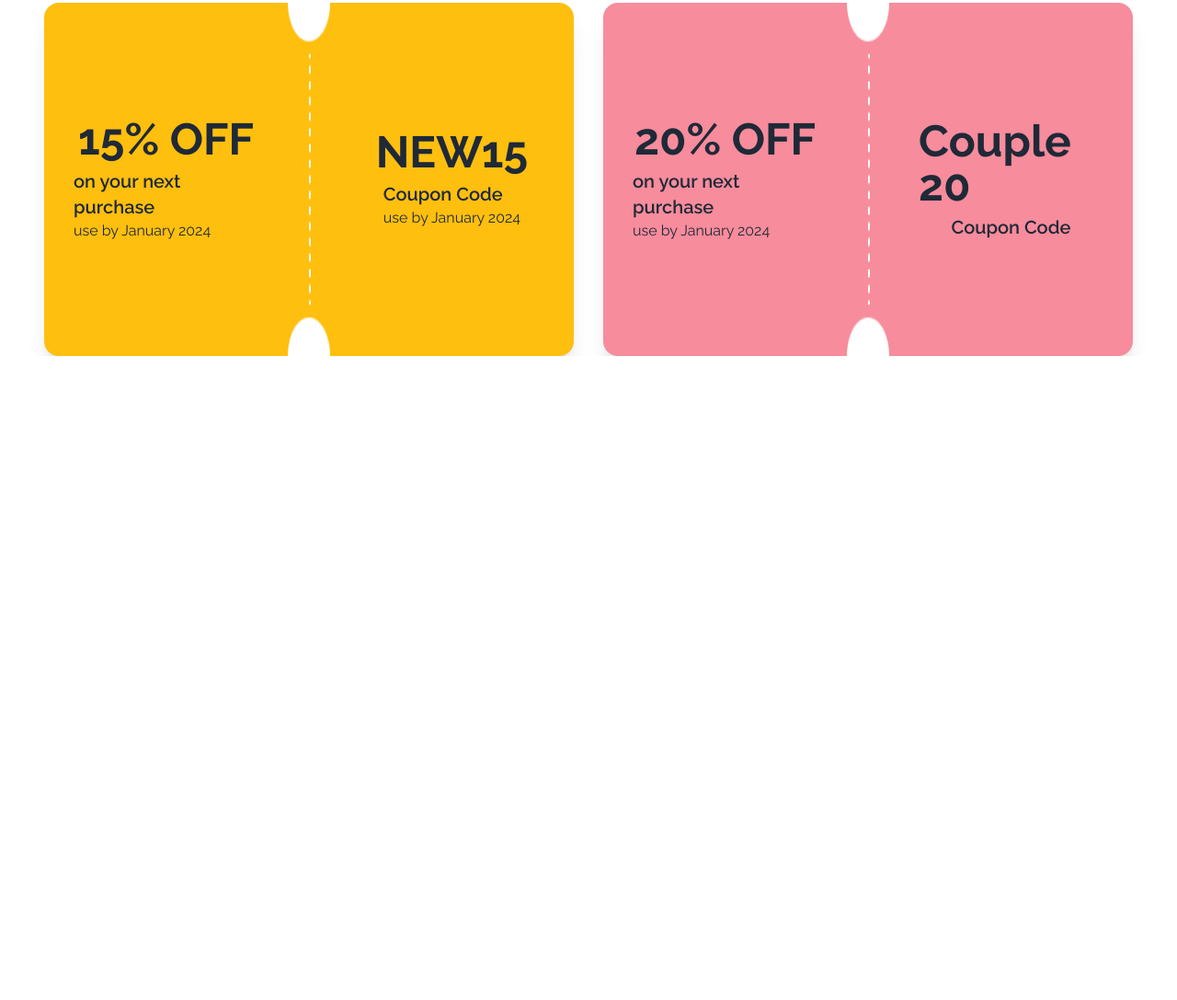
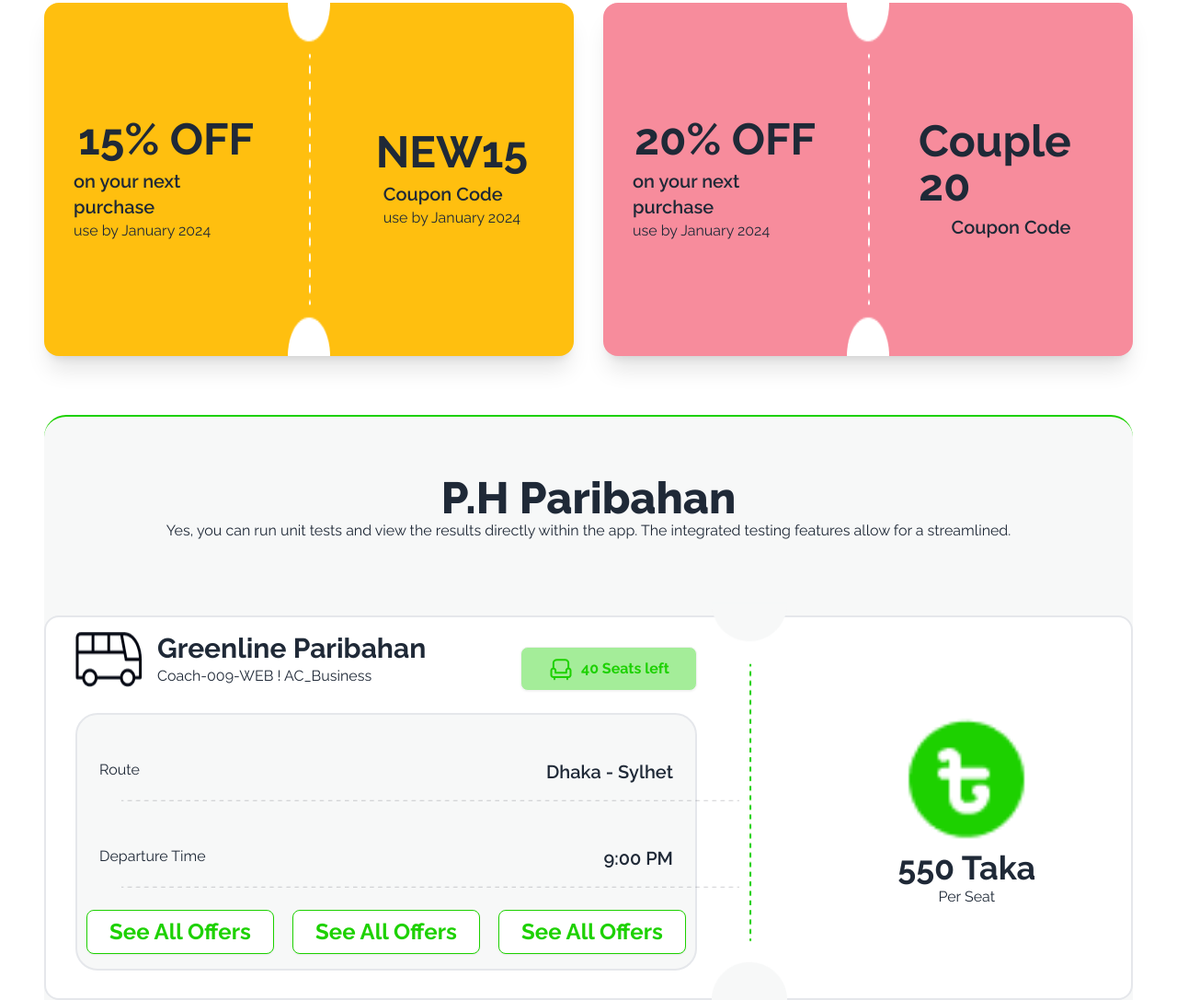
Before and after one commit to masumraheel/smart-ticketing-assignment-5, a plain HTML site: page index.html in a window 1280 px wide. Shown: the part 921-2008 px from the top of the page at 92% size. Before the commit the page ends 1308 px from the top, so only its background shows below. Drawn offline with nearby package versions, Linux system fonts and the light colour scheme.

Commit message:
my ticket part added

```diff
--- a/index.html
+++ b/index.html
@@ -107,8 +107,93 @@
             </div>
         </div>
       </section>
+
+      <!-- PH Paribahan Section -->
+      <section class="ph bg-[#F7F8F8] border-t-2 border-[#1DD100] rounded-t-3xl mt-16 lg:h-5/6">
+        <!-- paribahan part start -->
+        <div class="text-center mt-16 ">
+          <h1 class="lg:text-5xl font-extrabold">P.H Paribahan</h1>
+          <p>
+            Yes, you can run unit tests and view the results directly within the app. The integrated testing features allow for a streamlined.
+          </p>
+        </div>
+        <!--paribahan part end -->
+
+        <!-- ticket section start -->
+        <div class="bg-[#FFF] md:container md:mx-auto border-2 flex flex-col lg:flex-row lg:h-[418px] mt-20 rounded-2xl">
+          <div class="logo ticket-main-body lg:w-3/5">
+            <div class="logo-part flex lg:justify-between">
+              <div class="">
+                <div class="logo-img-text flex flex-1 lg:pl-8 lg:mt-4 lg:space-x-4">
+                  <img src="images/bus-logo.png" alt="">
+                  <div>
+                    <h1 class="lg:text-3xl lg:font-bold">Greenline Paribahan</h1>
+                    <p>Coach-009-WEB ! AC_Business</p>
+                  </div>
+                </div>
+              </div>
+              <div class="lg:pt-8">
+                <button class="btn bg-[#1DD10066] text-base font-bold text-[#1DD100] h-8 w-48"><img src="images/seat-green.png" alt="">40 Seats left</button>
+              </div>
+            </div>
+            <!-- logo part end -->
+
+            <!--Ph main part start -->
+            <div class="main-part bg-[#F7F8F8] border-2 lg:h-[280px] lg:ml-8 rounded-3xl mt-6">
+              <div class="flex justify-between mt-12 px-6">
+                <div><p class="">Route</p></div>
+                <div>
+                  <h4 class="text-xl font-semibold">Dhaka - Sylhet</h4>
+                </div>
+              </div>
+              <div>
+                <img class="mt-4 lg:mx-12" src="images/Line 1.png" alt="">
+              </div>
+              <div class="flex justify-between mt-12 px-6">
+                <div><p class="">Departure Time</p></div>
+                <div>
+                  <h4 class="text-xl font-semibold">9:00 PM</h4>
+                </div>
+              </div>
+              <div>
+                <img class="mt-4 lg:mx-12" src="images/Line 1.png" alt="">
+              </div>
+              <div class="grid grid-cols-1 lg:grid-cols-3 text-center mt-6">
+                <div>
+                  <button class="btn bg-white border-[#1DD100] text-center font-bold text-[#1DD100] text-2xl font-bold px-6">See All Offers
+                  </button>
+                </div>
+                <div>
+                  <button class="btn bg-white border-[#1DD100] text-center font-bold text-[#1DD100] text-2xl font-bold px-6">See All Offers
+                  </button>
+                </div>
+                <div>
+                  <button class="btn bg-white border-[#1DD100] text-center font-bold text-[#1DD100] text-2xl font-bold px-6">See All Offers
+                  </button>
+                </div>
+              </div>
+            </div>
+          </div>
+
+          <div class="grid grid-flow-dense">
+            <div class="divider lg:mt-48">
+              <img class="lg:h-[432px]"src="images/info-devider.png" alt="">
+            </div>
+          </div>
+          <div class="ticket-side-body flex justify-center items-center mx-auto">
+            <div class="flex flex-col justify-center">
+              <img src="images/fare.png" alt="">
+              <div class="text-center">
+                <h4 class="text-4xl font-bold">550 Taka</h4>
+                <p>Per Seat</p>
+              </div>
+            </div>
+          </div>
+        </div>
+      </section>
     </main>
     <footer>
+      <!--  -->
     </footer>
     <script src=""></script>
 </body>
```
Also changed, not shown: images/Line 1.png (added).
